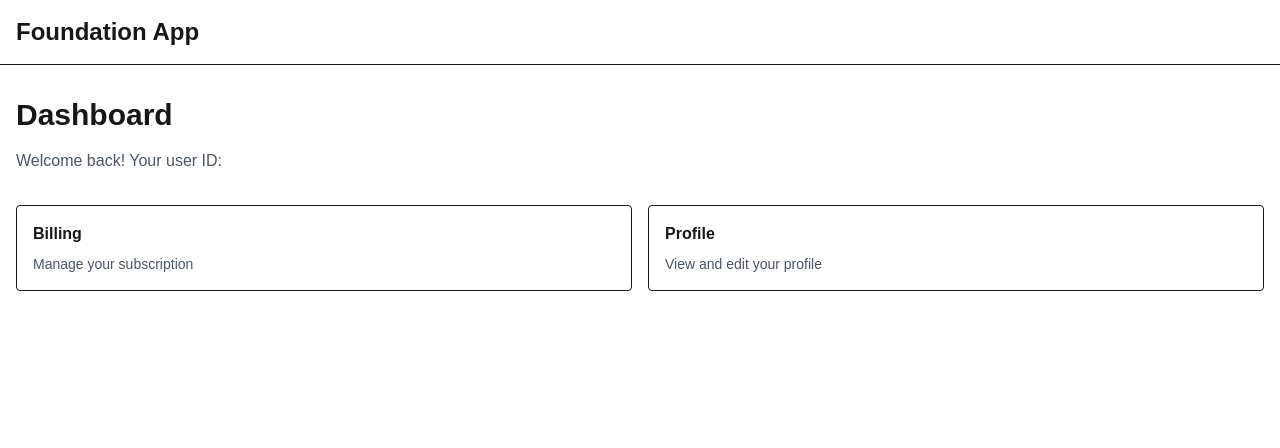
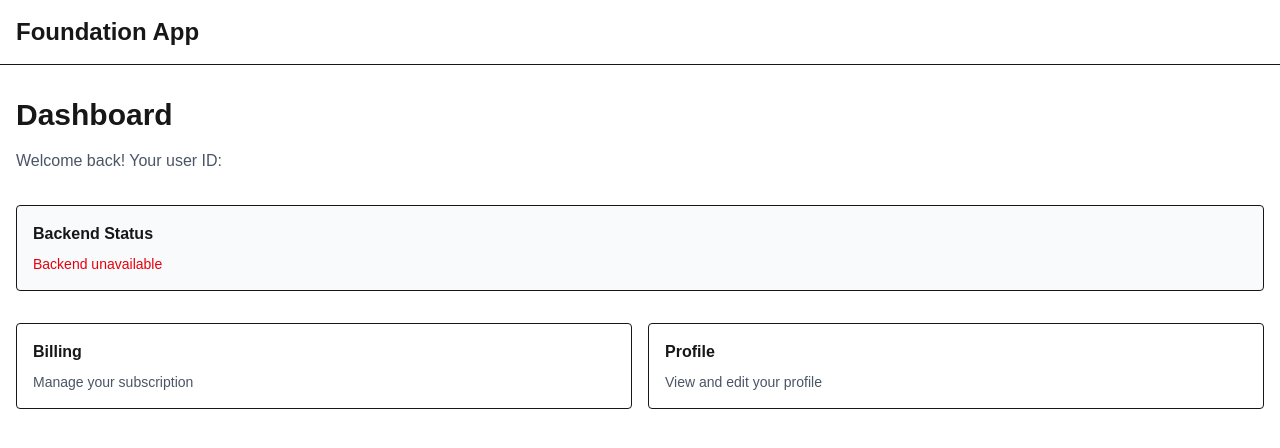
Before and after one commit to marufmw/learning-platform, a Next.js app: page /dashboard in a window 1280 px wide. Shown: the top 448 px of the page. Built offline with nearby package versions, Linux system fonts and the light colour scheme; no server answers.

Commit message:
feat: add backend health check to dashboard via RTK Query

```diff
--- a/app/(authenticated)/dashboard/page.tsx
+++ b/app/(authenticated)/dashboard/page.tsx
@@ -1,14 +1,26 @@
 "use client";
 
 import { useAuth } from "@clerk/nextjs";
+import { useGetHealthQuery } from "@/lib/api/api-slice";
 
 export default function DashboardPage() {
   const { userId } = useAuth();
+  const { data: healthData, isLoading, error } = useGetHealthQuery();
 
   return (
     <div>
       <h1 className="text-3xl font-bold mb-4">Dashboard</h1>
       <p className="text-gray-600">Welcome back! Your user ID: {userId}</p>
+
+      <div className="mt-8 p-4 border rounded bg-gray-50">
+        <h2 className="font-semibold mb-2">Backend Status</h2>
+        {isLoading && <p className="text-sm text-gray-600">Checking...</p>}
+        {error && <p className="text-sm text-red-600">Backend unavailable</p>}
+        {healthData && (
+          <p className="text-sm text-green-600">Backend: {healthData.status}</p>
+        )}
+      </div>
+
       <div className="mt-8 grid grid-cols-1 md:grid-cols-2 gap-4">
         <div className="border rounded p-4">
           <h2 className="font-semibold">Billing</h2>
```
